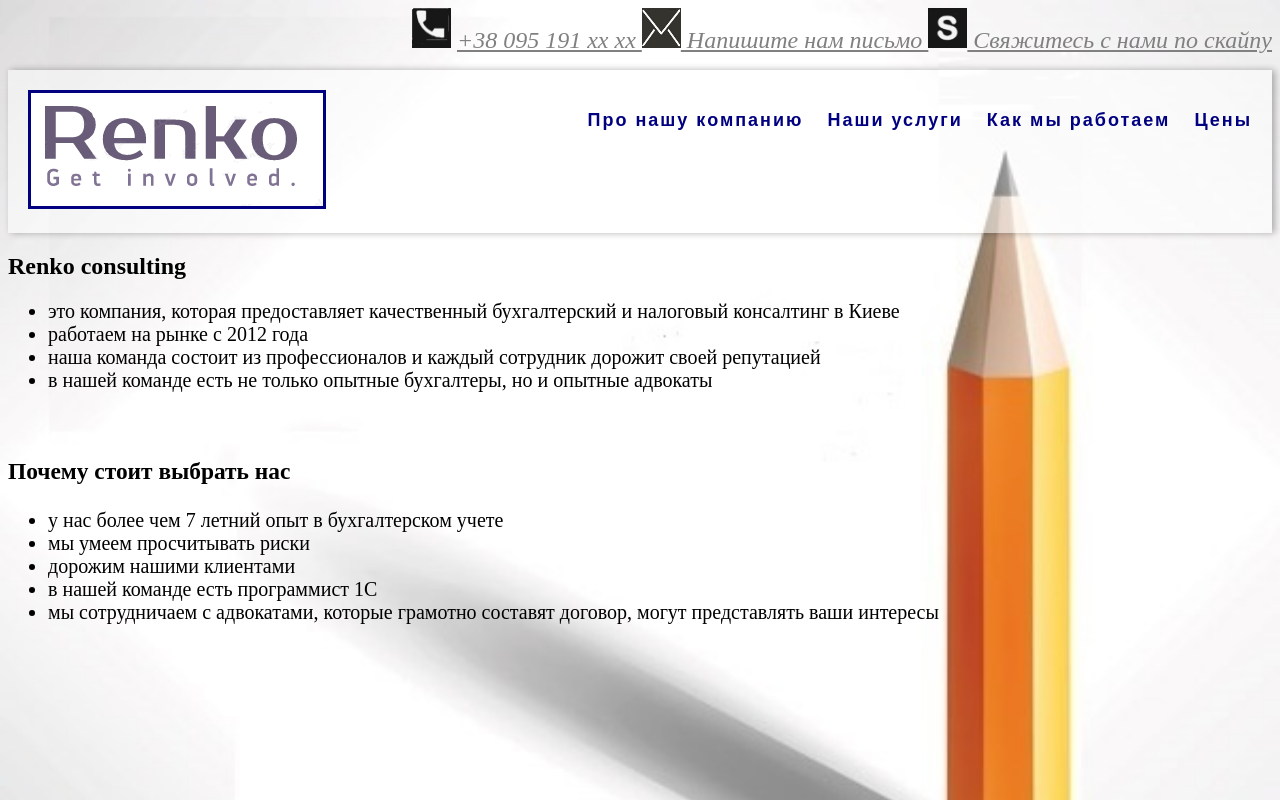
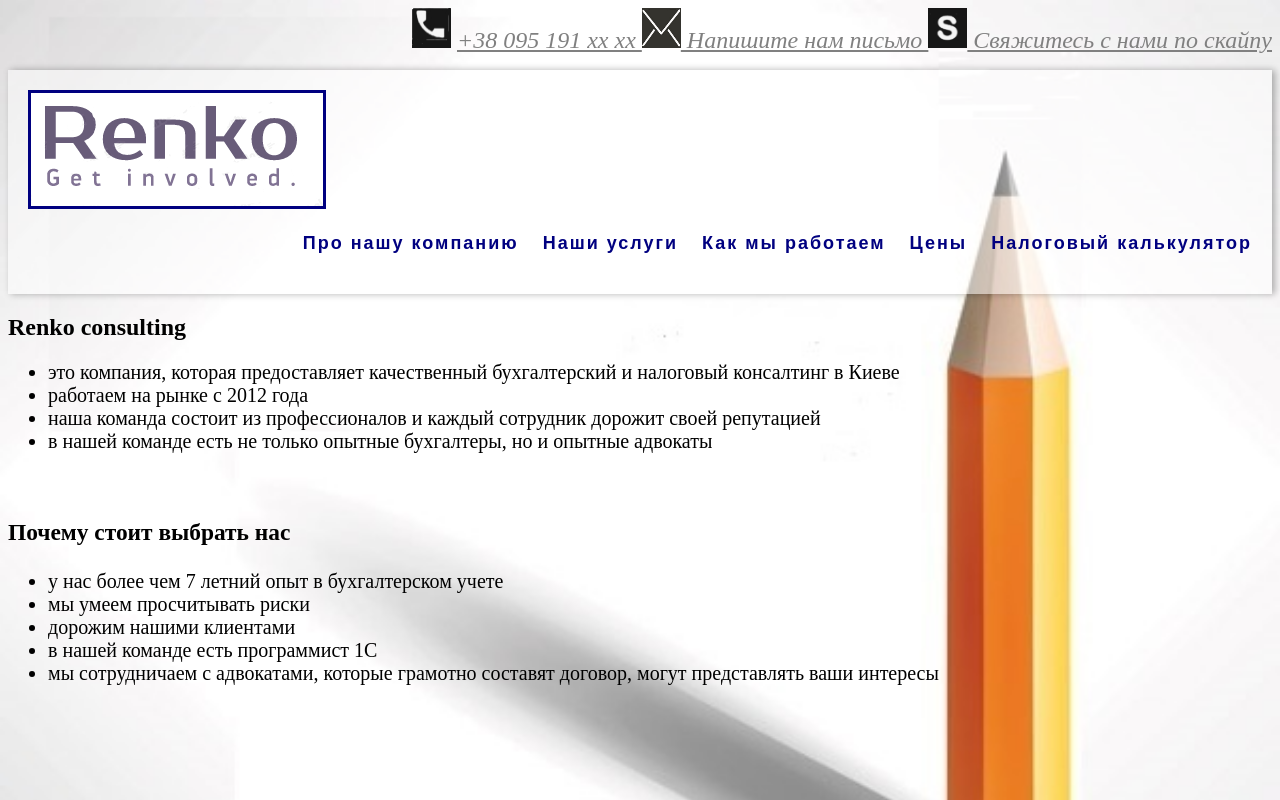
Before and after one commit to tatarenko245/AccountingWebsite, a plain HTML site: page index.html in a window 1280 px wide. Drawn offline with nearby package versions, Linux system fonts and the light colour scheme.

Commit message:
Add new buton tax_calculator

```diff
--- a/index.html
+++ b/index.html
@@ -45,6 +45,7 @@
                         <li><a href="">Наши услуги</a></li>
                         <li><a href="">Как мы работаем</a></li>
                         <li><a href="">Цены</a></li>
+                        <li> <a href="">Налоговый калькулятор</a></li>
                     </ul>
                 </nav>
 
```
